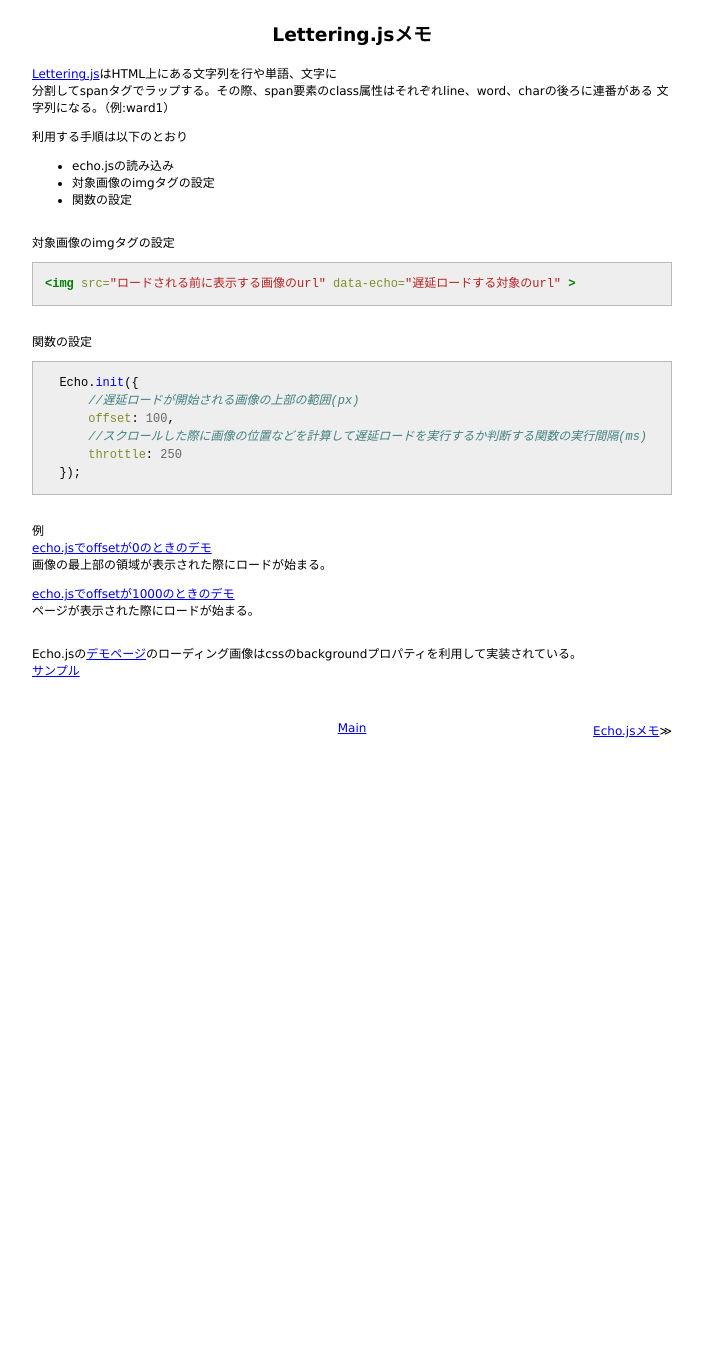
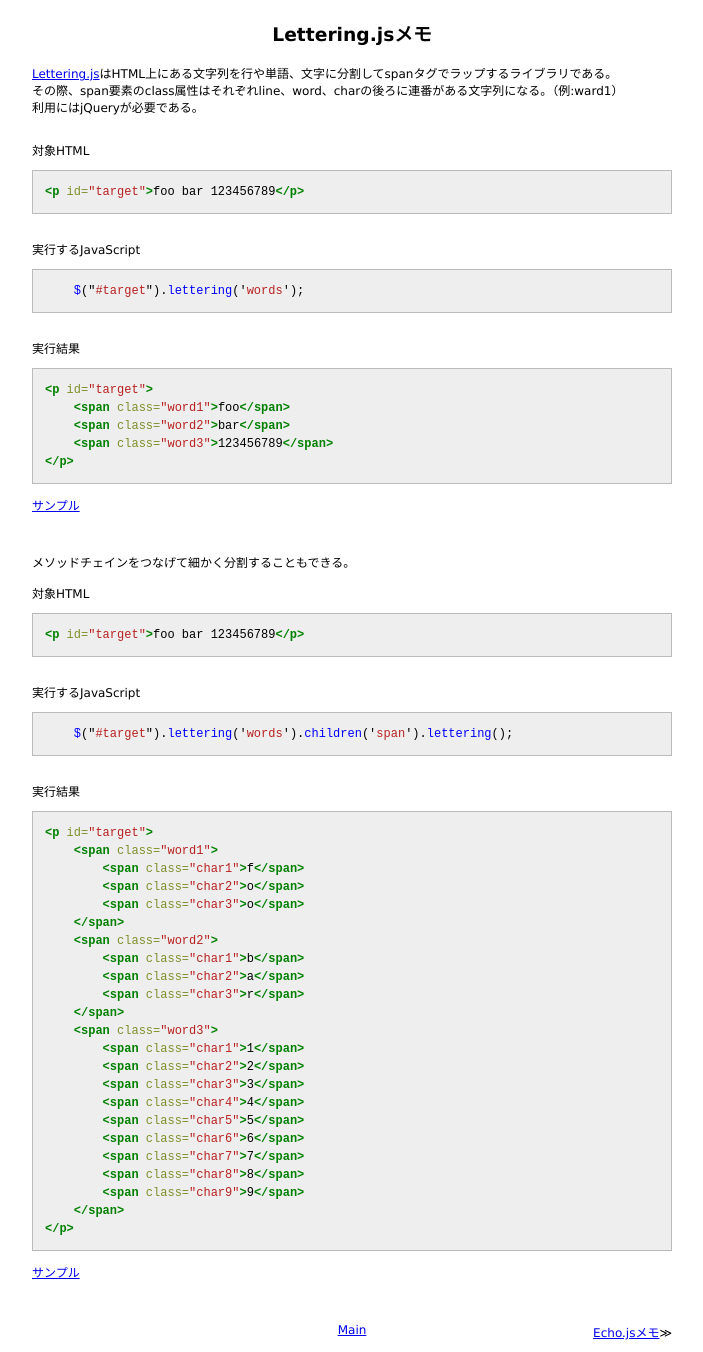
Before and after one commit to 38elements/38elements.github.com, a Jekyll site: the page built from _posts/2014-1-11-letteringjs.md, in a window 1280 px wide. Shown: the whole page, without its empty margins (288-991 px from the left). Built offline with Jekyll 4.4.1, drawn with Linux system fonts in a browser that asks for light colours; Markdown is read by kramdown in place of the engine named in the settings; before the commit the page ends 900 px from its top, so only the background shows below that.

Commit message:
add sample

```diff
--- a/_posts/2014-1-11-letteringjs.md
+++ b/_posts/2014-1-11-letteringjs.md
@@ -2,42 +2,69 @@
 layout: posts
 title: Lettering.jsメモ
 ---
-[Lettering.js](https://github.com/davatron5000/Lettering.js)はHTML上にある文字列を行や単語、文字に
-分割してspanタグでラップする。その際、span要素のclass属性はそれぞれline、word、charの後ろに連番がある
-文字列になる。（例:ward1）
-
-利用する手順は以下のとおり
-
-* echo.jsの読み込み
-* 対象画像のimgタグの設定
-* 関数の設定
+[Lettering.js](https://github.com/davatron5000/Lettering.js)はHTML上にある文字列を行や単語、文字に分割してspanタグでラップするライブラリである。
+その際、span要素のclass属性はそれぞれline、word、charの後ろに連番がある文字列になる。（例:ward1）
+利用にはjQueryが必要である。
 
 <br/>
-対象画像のimgタグの設定
+対象HTML
 {% highlight html %}
-<img src="ロードされる前に表示する画像のurl" data-echo="遅延ロードする対象のurl" >
+<p id="target">foo bar 123456789</p>
 {% endhighlight %}
 <br/>
- 関数の設定
+実行するJavaScript
 {% highlight javascript %}
-  Echo.init({
-      //遅延ロードが開始される画像の上部の範囲(px)
-      offset: 100,
-      //スクロールした際に画像の位置などを計算して遅延ロードを実行するか判断する関数の実行間隔(ms)
-      throttle: 250
-  });
+    $("#target").lettering('words');
 {% endhighlight %}
+<br/>
+実行結果
+{% highlight html %}
+<p id="target">
+    <span class="word1">foo</span>
+    <span class="word2">bar</span>
+    <span class="word3">123456789</span>
+</p>
+{% endhighlight %}
+[サンプル](http://jsrun.it/38elements/letteringjs1?t=1389417007317)
 
 <br/>
-例
-[echo.jsでoffsetが0のときのデモ](http://jsrun.it/38elements/flqz)
-画像の最上部の領域が表示された際にロードが始まる。
-
-
-[echo.jsでoffsetが1000のときのデモ](http://jsrun.it/38elements/bF6Y)
-ページが表示された際にロードが始まる。
-
-
 <br/>
-Echo.jsの[デモページ](http://toddmotto.com/labs/echo/)のローディング画像はcssのbackgroundプロパティを利用して実装されている。
-[サンプル](http://jsrun.it/38elements/5Wtm)
+メソッドチェインをつなげて細かく分割することもできる。
+<br/>
+対象HTML
+{% highlight html %}
+<p id="target">foo bar 123456789</p>
+{% endhighlight %}
+<br/>
+実行するJavaScript
+{% highlight javascript %}
+    $("#target").lettering('words').children('span').lettering();
+{% endhighlight %}
+<br/>
+実行結果
+{% highlight html %}
+<p id="target">
+    <span class="word1">
+        <span class="char1">f</span>
+        <span class="char2">o</span>
+        <span class="char3">o</span>
+    </span>
+    <span class="word2">
+        <span class="char1">b</span>
+        <span class="char2">a</span>
+        <span class="char3">r</span>
+    </span>
+    <span class="word3">
+        <span class="char1">1</span>
+        <span class="char2">2</span>
+        <span class="char3">3</span>
+        <span class="char4">4</span>
+        <span class="char5">5</span>
+        <span class="char6">6</span>
+        <span class="char7">7</span>
+        <span class="char8">8</span>
+        <span class="char9">9</span>
+    </span>
+</p>
+{% endhighlight %}
+[サンプル](http://jsrun.it/38elements/letteringjs2?t=1389417007317)
```
